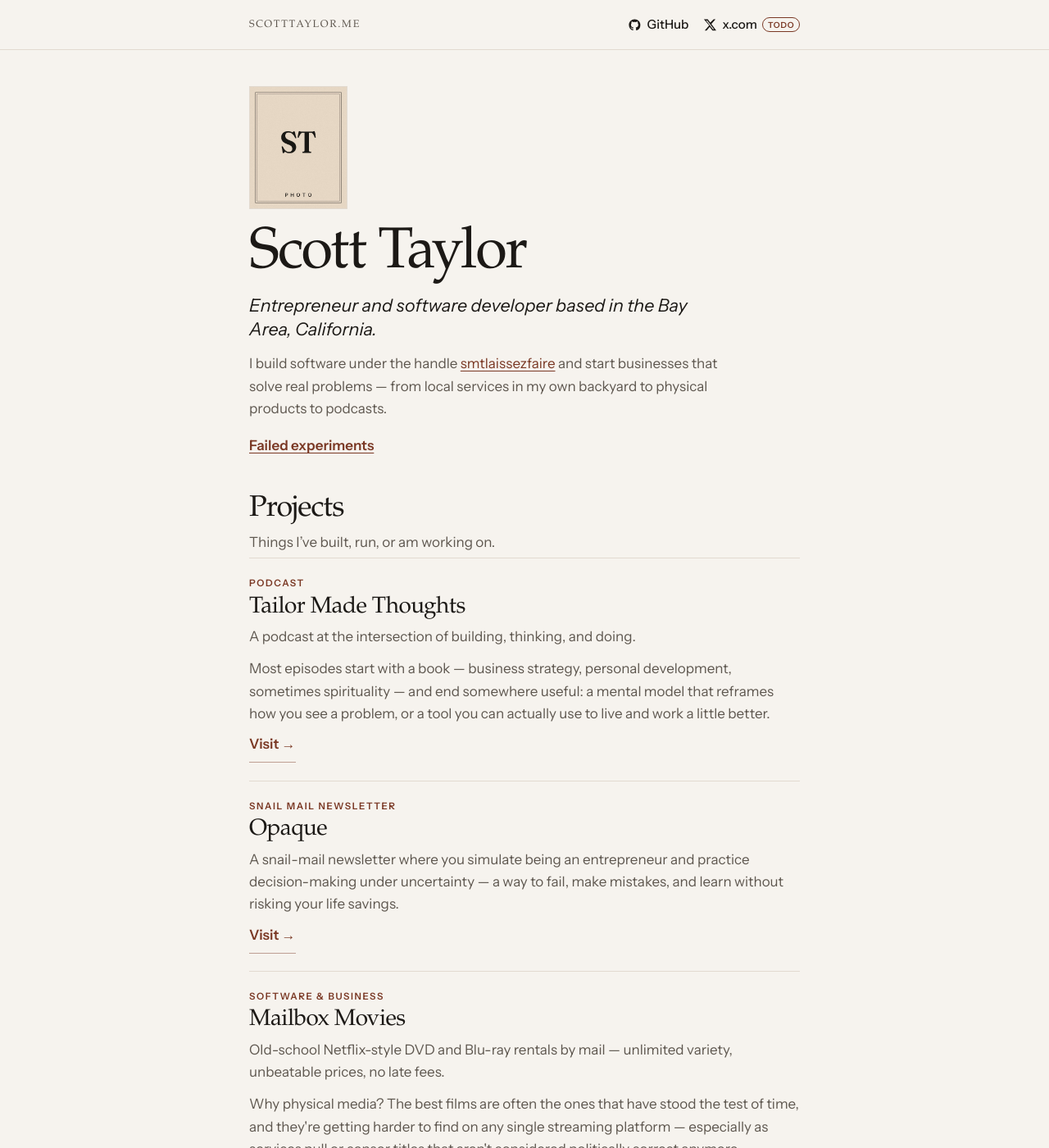
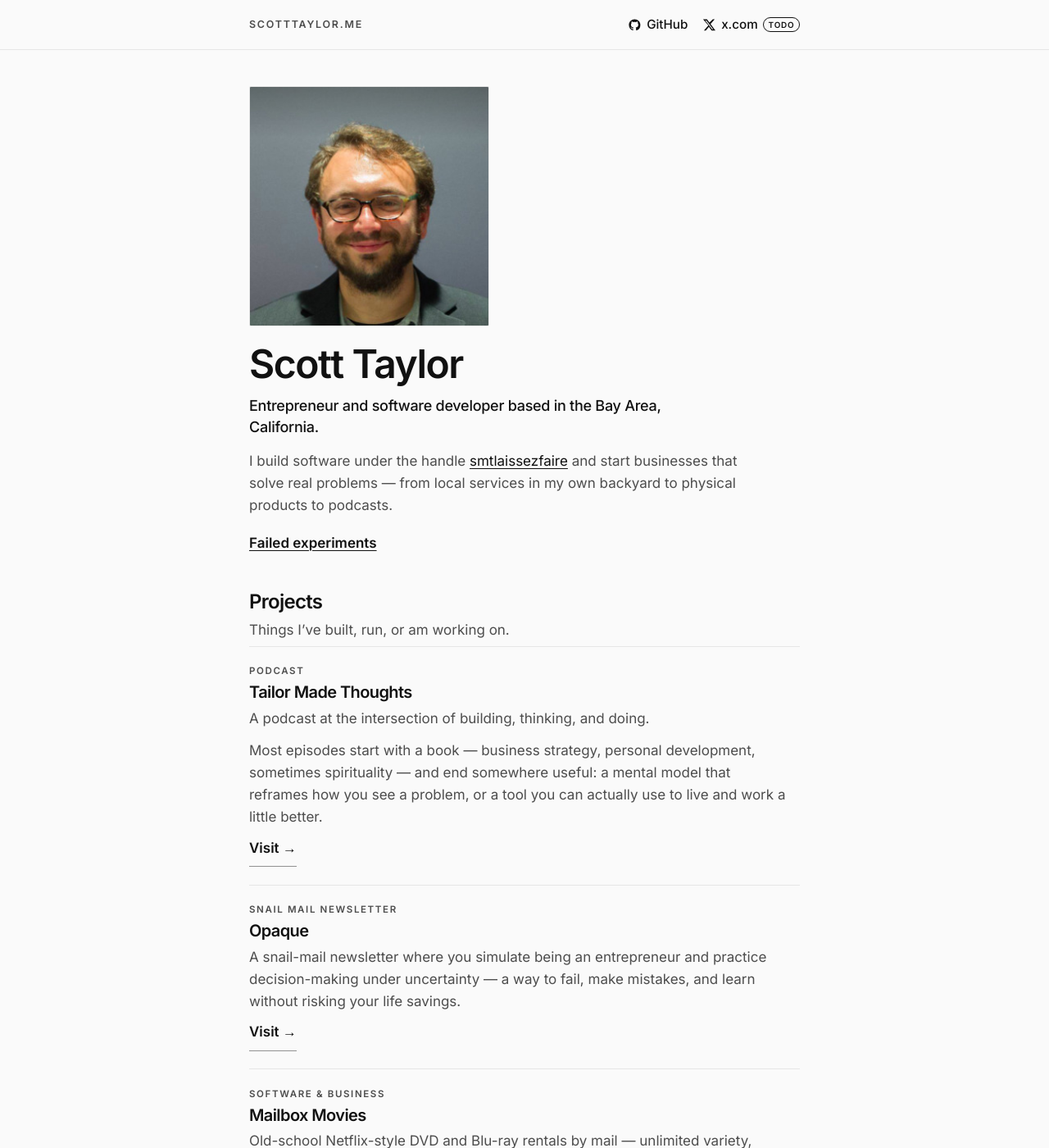
Before and after one commit to smtlaissezfaire/scotttaylorme, a Jekyll site: the page built from index.html, in a window 1280 px wide and 1400 px high. Shown: the whole window at 82% size. Built offline with Jekyll 4.4.1, drawn with Linux system fonts in a browser that asks for light colours; some web fonts are replaced.

Commit message:
Use Scott's headshot and upright Inter.
The portrait is his photo at its native 293px square, never scaled up. Headings and the lead are upright Inter, not an italic serif.

Co-authored-by: Scott Taylor <smtlaissezfaire@users.noreply.github.com>

```diff
--- a/_config.yml
+++ b/_config.yml
@@ -11,6 +11,7 @@ github_url: https://github.com/smtlaissezfaire
 # Replace the URL below. The "TODO" badge hides once REPLACE_ME is gone.
 x_url: https://x.com/REPLACE_ME
 
-# Headshot. Replace assets/images/scott-taylor.jpg with a portrait
-# (about 4:5, at least 800px wide). Keep this path, or point it at the new file.
+# Headshot. The file is Scott's photo at its native 293×293 pixels.
+# Replace assets/images/scott-taylor.jpg to swap it, or point portrait at a new file.
+# The page never displays it larger than 293px, so a bigger file can be swapped in later.
 portrait: /assets/images/scott-taylor.jpg
--- a/_layouts/default.html
+++ b/_layouts/default.html
@@ -7,14 +7,14 @@
       name="description"
       content="{% if page.description %}{{ page.description }}{% else %}{{ site.description }}{% endif %}"
     />
-    <meta name="theme-color" content="#f6f3ee" media="(prefers-color-scheme: light)" />
-    <meta name="theme-color" content="#141311" media="(prefers-color-scheme: dark)" />
+    <meta name="theme-color" content="#fafafa" media="(prefers-color-scheme: light)" />
+    <meta name="theme-color" content="#111111" media="(prefers-color-scheme: dark)" />
     <title>{% if page.title %}{{ page.title }} — {{ site.title }}{% else %}{{ site.title }}{% endif %}</title>
     <link rel="icon" href="{{ '/assets/favicon.svg' | relative_url }}" type="image/svg+xml" />
     <link rel="preconnect" href="https://fonts.googleapis.com" />
     <link rel="preconnect" href="https://fonts.gstatic.com" crossorigin />
     <link
-      href="https://fonts.googleapis.com/css2?family=Instrument+Sans:ital,wght@0,400;0,500;0,600;1,400&family=Instrument+Serif:ital@0;1&display=swap"
+      href="https://fonts.googleapis.com/css2?family=Inter:wght@400;500;600;700&display=swap"
       rel="stylesheet"
     />
     <link rel="stylesheet" href="{{ '/assets/css/styles.css' | relative_url }}" />
--- a/assets/css/styles.css
+++ b/assets/css/styles.css
@@ -1,36 +1,36 @@
 :root {
   color-scheme: light;
-  --paper: #f6f3ee;
-  --ink: #1c1916;
-  --muted: #5e574f;
-  --rule: #e2dad0;
-  --link: #7a3824;
-  --link-hover: #542214;
-  --portrait-mat: #ebe4da;
-  --surface: #f6f3ee;
-  --text: #1c1916;
-  --border: #e2dad0;
-  --accent: #7a3824;
-  --focus: #7a3824;
-  --bg: #f6f3ee;
+  --paper: #fafafa;
+  --ink: #111111;
+  --muted: #4d4d4d;
+  --rule: #e6e6e6;
+  --link: #111111;
+  --link-hover: #111111;
+  --portrait-mat: #ececec;
+  --surface: #ffffff;
+  --text: #111111;
+  --border: #e6e6e6;
+  --accent: #111111;
+  --focus: #111111;
+  --bg: #fafafa;
 }
 
 @media (prefers-color-scheme: dark) {
   :root {
     color-scheme: dark;
-    --paper: #141311;
-    --ink: #f4f0e8;
-    --muted: #c8bfb4;
-    --rule: #3a342e;
-    --link: #e8b6a6;
-    --link-hover: #f6d8ce;
-    --portrait-mat: #2a2622;
-    --surface: #1c1a17;
-    --text: #f4f0e8;
-    --border: #3a342e;
-    --accent: #e8b6a6;
-    --focus: #e8b6a6;
-    --bg: #141311;
+    --paper: #111111;
+    --ink: #f5f5f5;
+    --muted: #b3b3b3;
+    --rule: #2c2c2c;
+    --link: #f5f5f5;
+    --link-hover: #ffffff;
+    --portrait-mat: #222222;
+    --surface: #1a1a1a;
+    --text: #f5f5f5;
+    --border: #2c2c2c;
+    --accent: #f5f5f5;
+    --focus: #f5f5f5;
+    --bg: #111111;
   }
 }
 
@@ -50,7 +50,7 @@ body {
   min-height: 100vh;
   background: var(--paper);
   color: var(--ink);
-  font-family: "Instrument Sans", "Avenir Next", "Segoe UI", sans-serif;
+  font-family: Inter, "Segoe UI", system-ui, sans-serif;
   font-size: 1.0625rem;
   font-weight: 400;
   line-height: 1.6;
@@ -209,16 +209,18 @@ a:hover {
 }
 
 .portrait {
-  width: 7.5rem;
-  margin: 0 0 1.35rem;
+  width: 293px;
+  max-width: 100%;
+  margin: 0 0 1.25rem;
 }
 
 .portrait-frame {
   position: relative;
-  aspect-ratio: 4 / 5;
+  aspect-ratio: 1;
   overflow: hidden;
   background: var(--portrait-mat);
   border: 1px solid var(--rule);
+  border-radius: 2px;
 }
 
 .portrait-frame img {
@@ -245,8 +247,8 @@ a:hover {
 }
 
 .monogram {
-  font-family: "Instrument Serif", Georgia, serif;
-  font-size: 2.4rem;
+  font-size: 2rem;
+  font-weight: 600;
   line-height: 1;
 }
 
@@ -270,35 +272,37 @@ h1,
 h2,
 h3,
 .entry-title,
-.wordmark,
+.lead,
 .page-intro .lead {
-  font-family: "Instrument Serif", "Iowan Old Style", Palatino, Georgia, serif;
-  font-weight: 400;
+  font-family: Inter, "Segoe UI", system-ui, sans-serif;
+  font-style: normal;
+  font-weight: 600;
+  letter-spacing: -0.03em;
 }
 
 .intro h1,
 .page-intro h1 {
-  margin: 0.35rem 0 0;
-  font-size: clamp(2.8rem, 9vw, 4.4rem);
-  letter-spacing: -0.03em;
-  line-height: 0.96;
+  margin: 0.2rem 0 0;
+  font-size: clamp(2.25rem, 5vw, 3rem);
+  line-height: 1.1;
   text-wrap: balance;
 }
 
 .page-intro h1 {
-  max-width: 16em;
-  font-size: clamp(2.35rem, 6vw, 3.35rem);
-  line-height: 1.05;
+  max-width: 18em;
+  font-size: clamp(1.85rem, 4vw, 2.35rem);
+  line-height: 1.15;
 }
 
 .lead,
 .page-intro .lead {
-  margin: 0.85rem 0 0;
+  margin: 0.7rem 0 0;
   max-width: 36rem;
   color: var(--ink);
-  font-size: 1.35rem;
-  font-style: italic;
-  line-height: 1.35;
+  font-size: 1.125rem;
+  font-weight: 500;
+  letter-spacing: -0.015em;
+  line-height: 1.45;
 }
 
 .statement {
@@ -326,9 +330,8 @@ h3,
 
 .section-heading h2 {
   margin: 0;
-  font-size: clamp(1.85rem, 3vw, 2.25rem);
-  letter-spacing: -0.03em;
-  line-height: 1.1;
+  font-size: 1.5rem;
+  line-height: 1.2;
 }
 
 .section-heading p {
@@ -353,7 +356,7 @@ h3,
 
 .entry-tag {
   margin: 0;
-  color: var(--link);
+  color: var(--muted);
   font-size: 0.72rem;
   font-weight: 600;
   letter-spacing: 0.14em;
@@ -361,10 +364,9 @@ h3,
 }
 
 .entry-title {
-  margin: 0.25rem 0 0.4rem;
-  font-size: clamp(1.45rem, 2.5vw, 1.75rem);
-  letter-spacing: -0.02em;
-  line-height: 1.15;
+  margin: 0.2rem 0 0.35rem;
+  font-size: 1.25rem;
+  line-height: 1.3;
 }
 
 .entry-title a {
--- a/index.html
+++ b/index.html
@@ -8,8 +8,8 @@ layout: default
       <img
         src="{{ site.portrait | relative_url }}"
         alt="Portrait of Scott Taylor"
-        width="800"
-        height="1000"
+        width="293"
+        height="293"
         fetchpriority="high"
         onerror="this.remove()"
       />
```
Also changed, not shown: assets/images/scott-taylor.jpg.
